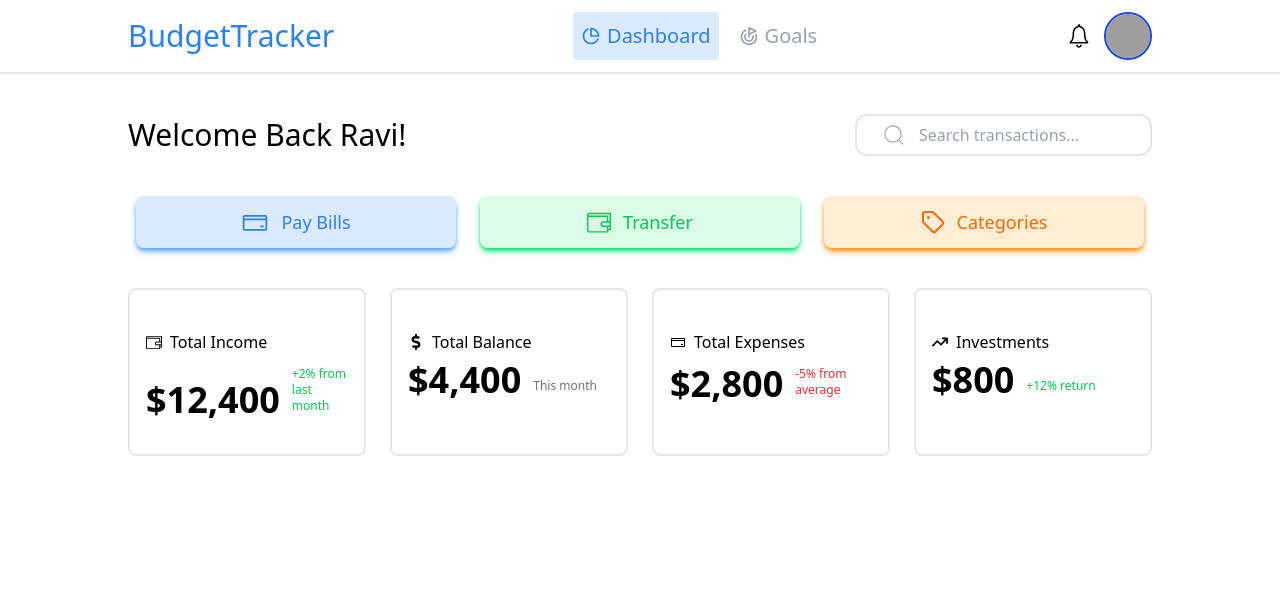
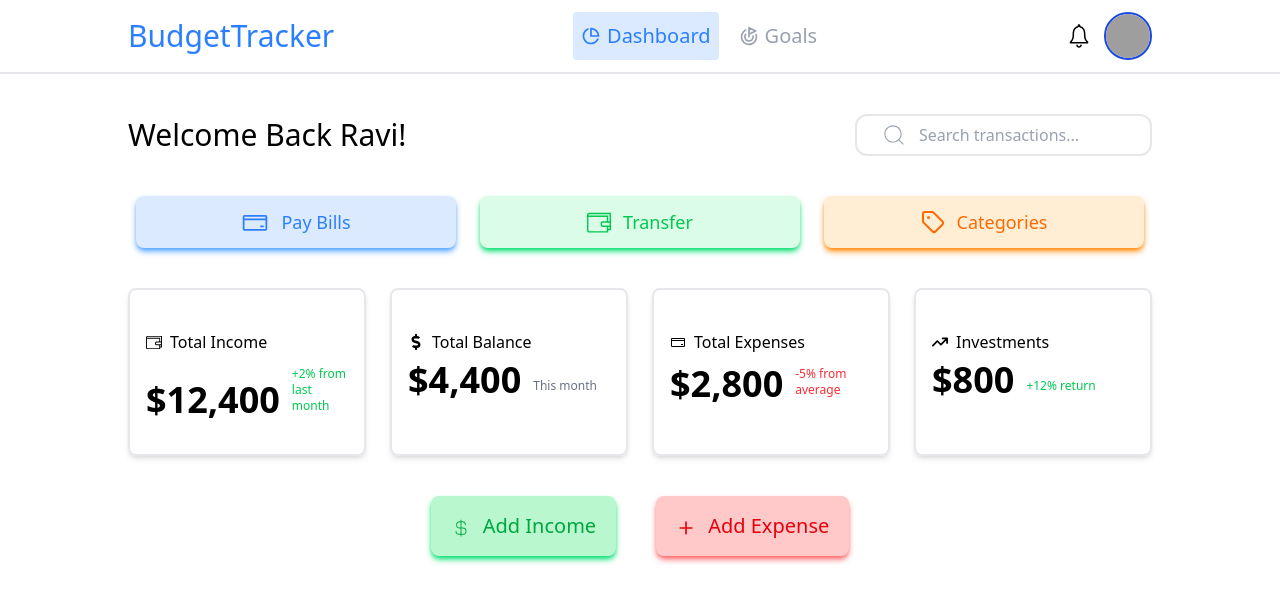
Before and after one commit to ravikhokhar23/budget-tracker, a React app: page / in a window 1280 px wide. Shown: the top 602 px of the page. Built offline with nearby package versions, Linux system fonts and the light colour scheme; grey boxes are pictures that could not be loaded; the HTML template or start-up script is replaced by a standard one.

Commit message:
Added income and expense button

```diff
--- a/src/components/content/Content.jsx
+++ b/src/components/content/Content.jsx
@@ -1,4 +1,5 @@
 import Actions from "./Actions";
+import IncomeExpenseButton from "./IncomeExpenseButton";
 import IncomeExpenseCard from "./IncomeExpenseCard";
 import Welcome from "./Welcome";
 
@@ -8,6 +9,7 @@ const Content = () => {
       <Welcome />
       <Actions />
       <IncomeExpenseCard />
+      <IncomeExpenseButton />
     </main>
   );
 };
--- /dev/null
+++ b/src/components/content/IncomeExpenseButton.jsx
@@ -0,0 +1,39 @@
+/* eslint-disable react/prop-types */
+import { FiPlus } from "react-icons/fi";
+import { PiCurrencyDollarLight } from "react-icons/pi";
+
+const IncomeExpenseButton = () => {
+  return (
+    <div className="flex justify-center gap-10">
+      <Button
+        title={"Add Income"}
+        icon={<PiCurrencyDollarLight />}
+        bgColor={"bg-green-200"}
+        shadowColor={"shadow-green-400"}
+        textColor={"text-green-600"}
+      />
+      <Button
+        title={"Add Expense"}
+        icon={<FiPlus />}
+        bgColor={"bg-red-200"}
+        shadowColor={"shadow-red-400"}
+        textColor={"text-red-600"}
+      />
+    </div>
+  );
+};
+
+const Button = (props) => {
+  return (
+    <button
+      className={`rounded-lg px-5 py-4  shadow-md ${props.bgColor} ${props.shadowColor}`}
+    >
+      <span className={`${props.textColor} flex items-center text-xl`}>
+        <span className="pt-1">{props.icon}</span>
+        <span className="ml-3">{props.title}</span>
+      </span>
+    </button>
+  );
+};
+
+export default IncomeExpenseButton;
--- a/src/components/content/IncomeExpenseCard.jsx
+++ b/src/components/content/IncomeExpenseCard.jsx
@@ -41,7 +41,7 @@ const IncomeExpenseCard = () => {
 
 const Card = (props) => {
   return (
-    <div className="flex-1 flex flex-col px-4 py-10 border-2 border-gray-200 rounded-lg">
+    <div className="flex-1 flex flex-col px-4 py-10 border-2 border-gray-200 shadow-md rounded-lg">
       <div className="flex items-center text-md text-black">
         {props.icon}
         <span className="ml-2">{props.title}</span>
```
